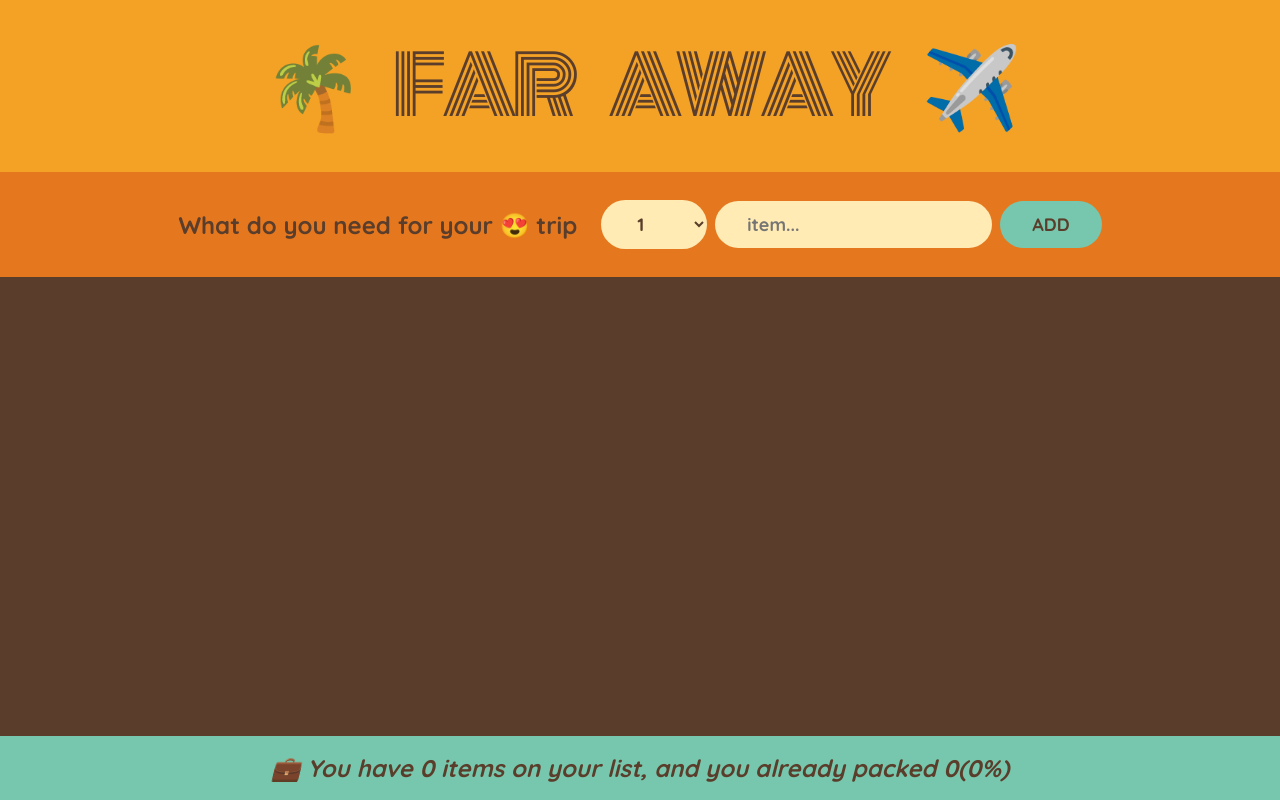
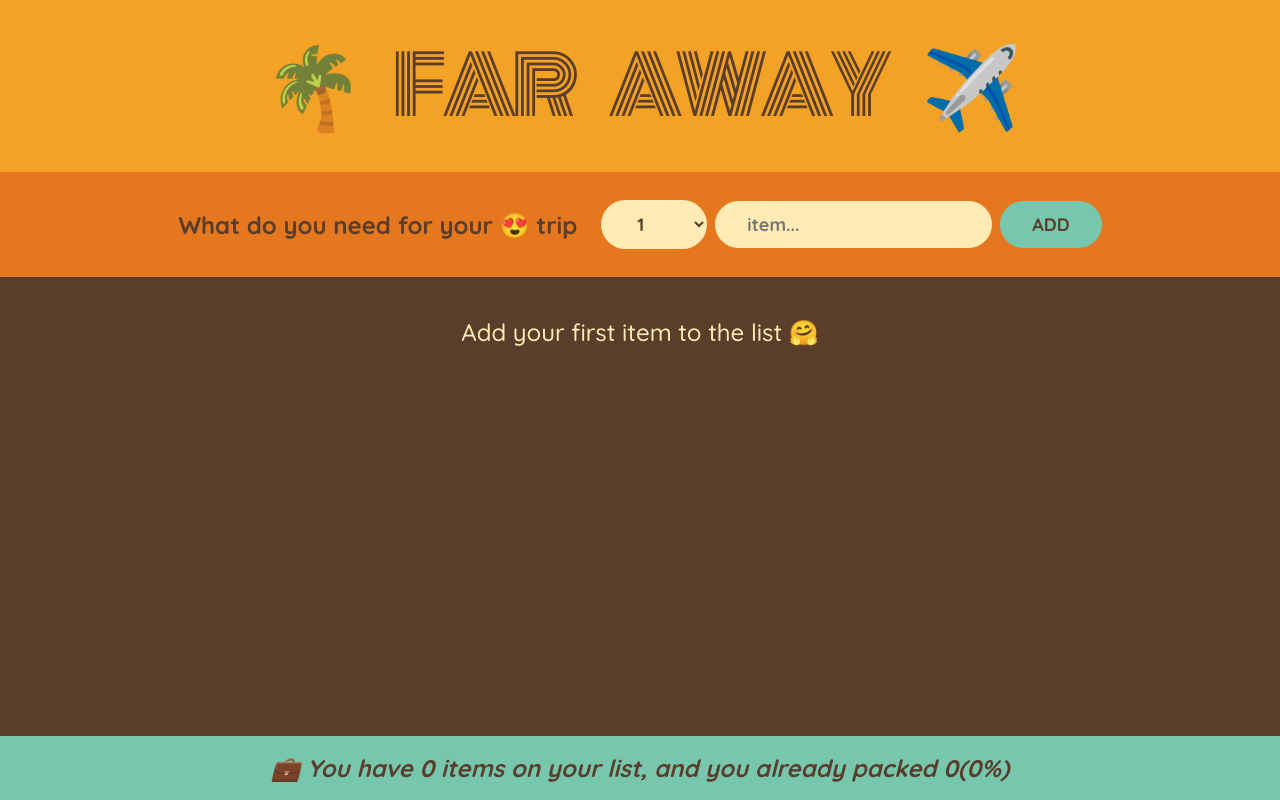
Before and after one commit to UsiTheStorm/travel-list, a React (Vite) app: page / in a window 1280 px wide. Built offline with nearby package versions, Linux system fonts and the light colour scheme.

Commit message:
Add list placeholder

```diff
--- a/src/components/PackingList.jsx
+++ b/src/components/PackingList.jsx
@@ -14,11 +14,15 @@ function Item({ item: { quantity, description, packed } }) {
 function PackingList({ items }) {
   return (
     <div className="list">
-      <ul>
-        {items.map((item) => (
-          <Item item={item} key={item.id} />
-        ))}
-      </ul>
+      {items.length > 0 ? (
+        <ul>
+          {items.map((item) => (
+            <Item item={item} key={item.id} />
+          ))}
+        </ul>
+      ) : (
+        <p>Add your first item to the list 🤗</p>
+      )}
     </div>
   );
 }
```
